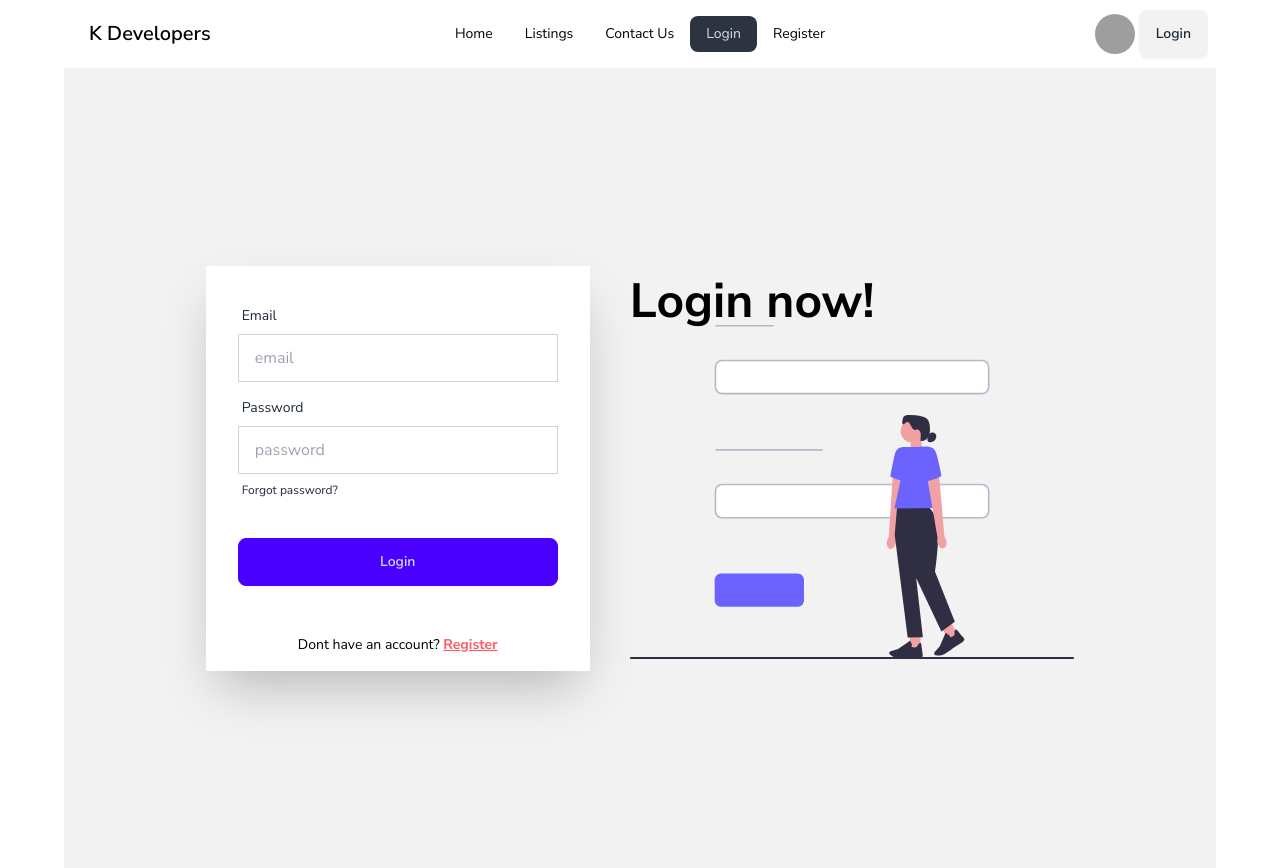
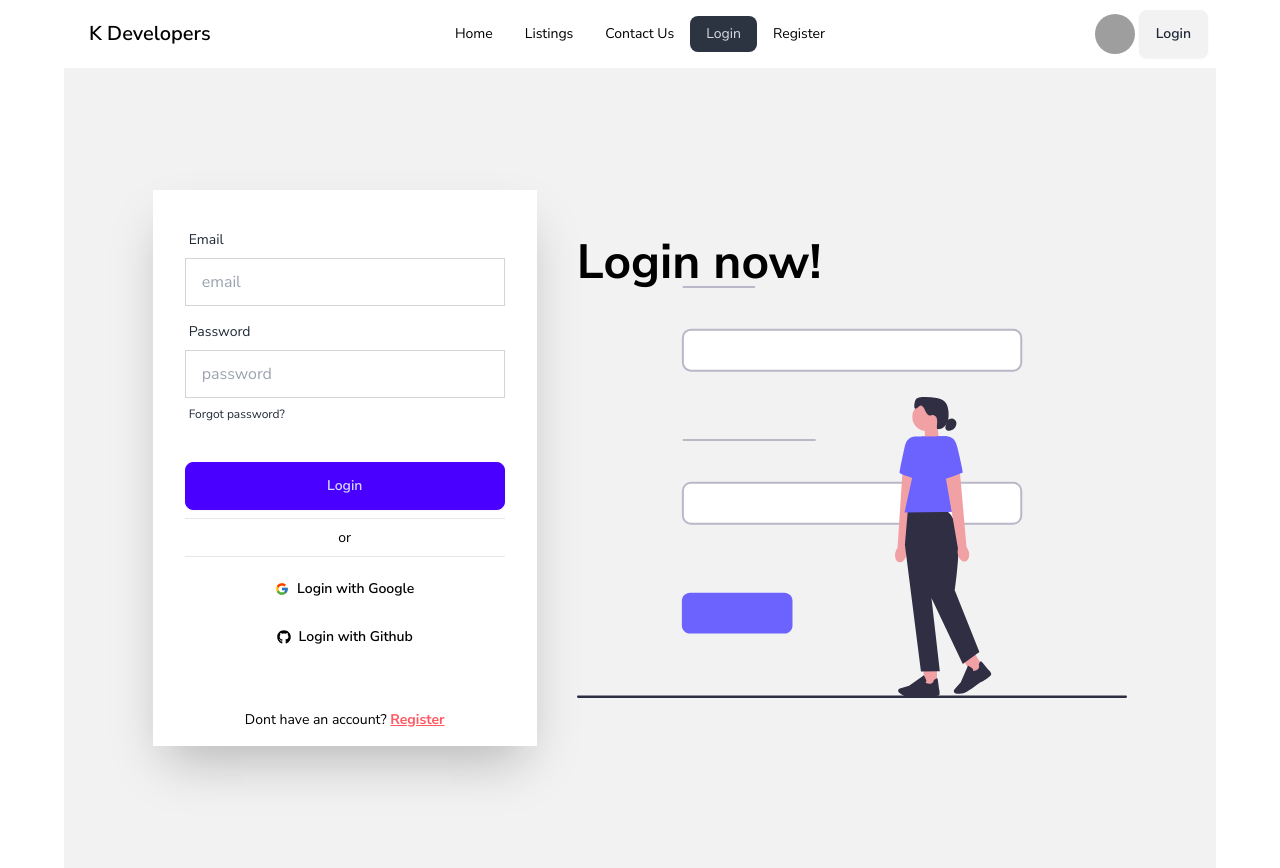
Before and after one commit to joymajumder23/speciality-real-estate, a React (Vite) app: page /login in a window 1280 px wide. Built offline with nearby package versions, Linux system fonts and the light colour scheme; grey boxes are pictures that could not be loaded.

Commit message:
google and guthub login btn added to login page

```diff
--- a/package.json
+++ b/package.json
@@ -15,6 +15,7 @@
     "match-sorter": "^6.3.4",
     "react": "^18.2.0",
     "react-dom": "^18.2.0",
+    "react-icons": "^5.0.1",
     "react-router-dom": "^6.22.3",
     "sort-by": "^1.2.0",
     "swiper": "^11.1.1"
--- a/src/components/Login/Login.jsx
+++ b/src/components/Login/Login.jsx
@@ -1,5 +1,7 @@
 import { Link } from 'react-router-dom';
-import signUX from '../../assets/signUp.svg'
+import signUX from '../../assets/signUp.svg';
+import { FcGoogle } from "react-icons/fc";
+import { FaGithub } from "react-icons/fa";
 
 const Login = () => {
     return (
@@ -29,6 +31,14 @@ const Login = () => {
                             </div>
                             <div className="form-control mt-6">
                                 <button className="btn btn-primary">Login</button>
+
+                            </div>
+                            <hr />
+                            <p className='text-center'>or</p>
+                            <hr />
+                            <div>
+                            <Link><button className='btn btn-ghost w-full'><FcGoogle></FcGoogle> Login with Google</button></Link>
+                            <Link><button className='btn btn-ghost w-full'><FaGithub></FaGithub> Login with Github</button></Link>
                             </div>
                         </form>
                         <p className='text-center p-4'>Dont have an account? <Link to="/register"><a className="link link-error font-bold">Register</a></Link></p>
```
Also changed, not shown: 1 other file (tests, documents, lock files or other folders).
